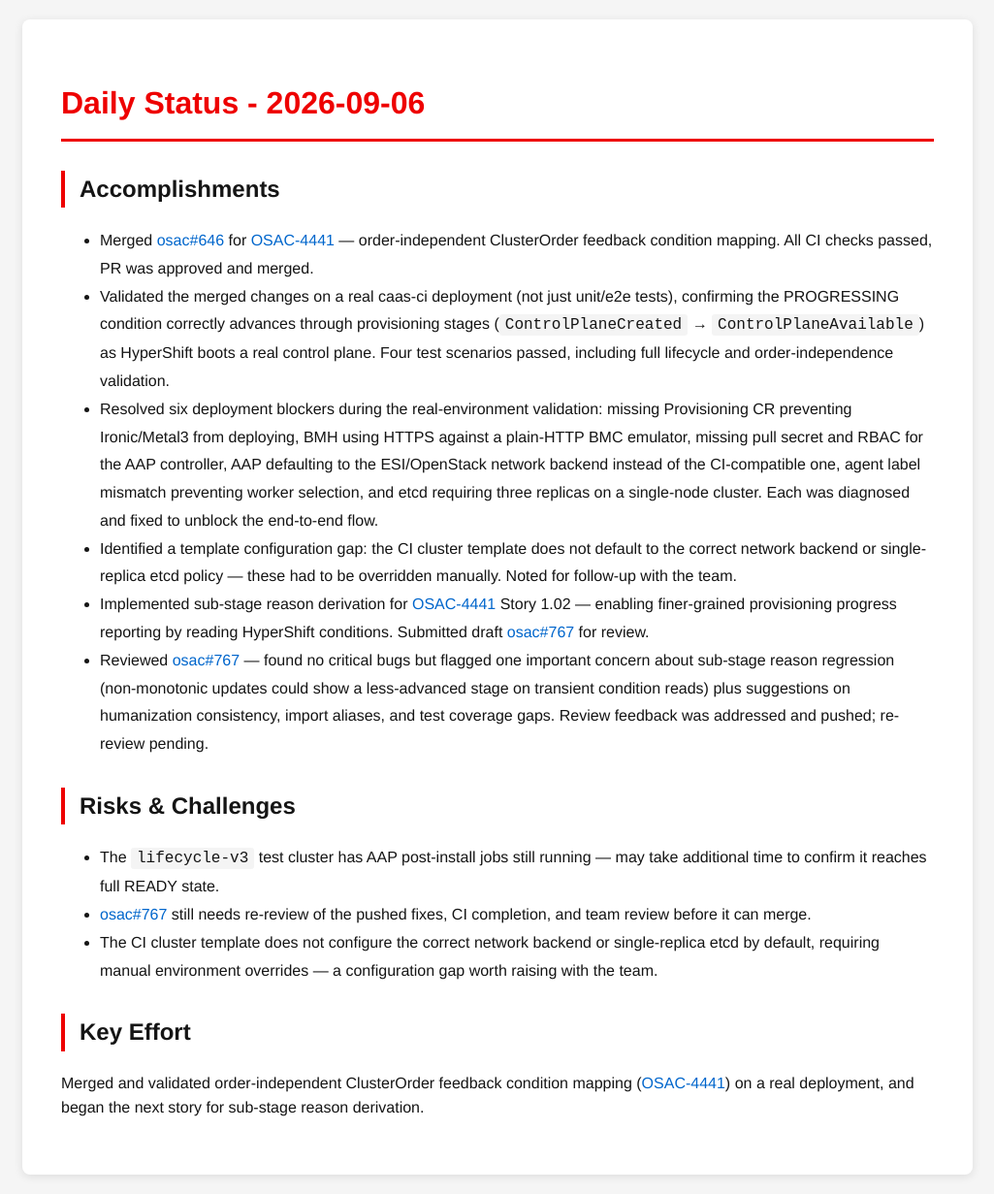
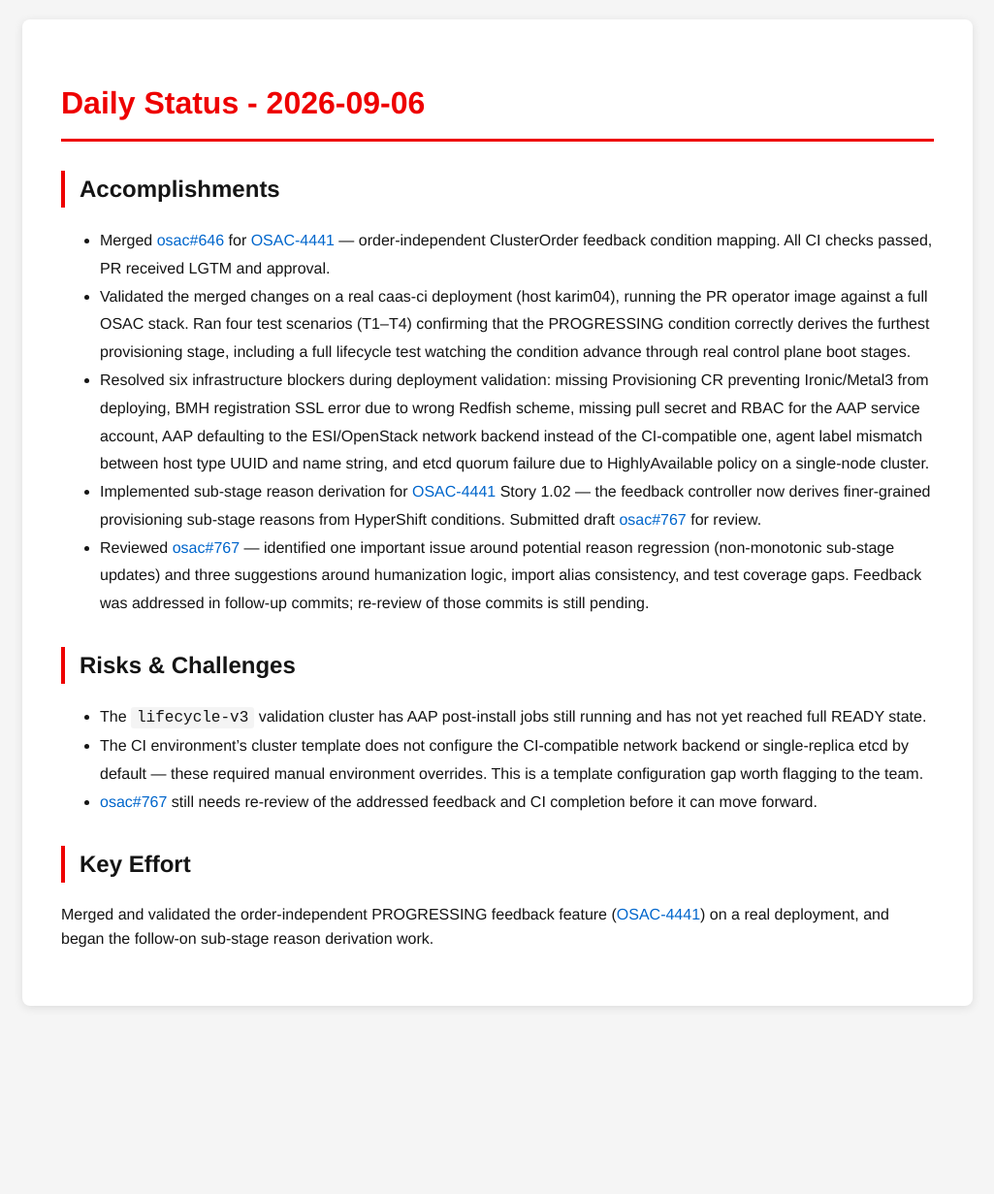
Before and after one commit to tzvatot/daily-status, a Jekyll site: the page built from 2026-09-06.md, in a window 1280 px wide. Shown: the whole page at 97% size, without its empty margins (127-1152 px from the left). Built offline with Jekyll 4.4.1, drawn with Linux system fonts in a browser that asks for light colours; after the commit the page ends 1057 px from its top, so only the background shows below that.

Commit message:
Daily status update - 2026-09-06

```diff
--- a/2026-09-06.md
+++ b/2026-09-06.md
@@ -8,19 +8,18 @@ date: 2026-09-06
 
 ## Accomplishments
 
-- Merged [osac#646](https://github.com/osac-project/osac/pull/646) for [OSAC-4441](https://redhat.atlassian.net/browse/OSAC-4441) — order-independent ClusterOrder feedback condition mapping. All CI checks passed, PR was approved and merged.
-- Validated the merged changes on a real caas-ci deployment (not just unit/e2e tests), confirming the PROGRESSING condition correctly advances through provisioning stages (`ControlPlaneCreated` → `ControlPlaneAvailable`) as HyperShift boots a real control plane. Four test scenarios passed, including full lifecycle and order-independence validation.
-- Resolved six deployment blockers during the real-environment validation: missing Provisioning CR preventing Ironic/Metal3 from deploying, BMH using HTTPS against a plain-HTTP BMC emulator, missing pull secret and RBAC for the AAP controller, AAP defaulting to the ESI/OpenStack network backend instead of the CI-compatible one, agent label mismatch preventing worker selection, and etcd requiring three replicas on a single-node cluster. Each was diagnosed and fixed to unblock the end-to-end flow.
-- Identified a template configuration gap: the CI cluster template does not default to the correct network backend or single-replica etcd policy — these had to be overridden manually. Noted for follow-up with the team.
-- Implemented sub-stage reason derivation for [OSAC-4441](https://redhat.atlassian.net/browse/OSAC-4441) Story 1.02 — enabling finer-grained provisioning progress reporting by reading HyperShift conditions. Submitted draft [osac#767](https://github.com/osac-project/osac/pull/767) for review.
-- Reviewed [osac#767](https://github.com/osac-project/osac/pull/767) — found no critical bugs but flagged one important concern about sub-stage reason regression (non-monotonic updates could show a less-advanced stage on transient condition reads) plus suggestions on humanization consistency, import aliases, and test coverage gaps. Review feedback was addressed and pushed; re-review pending.
+- Merged [osac#646](https://github.com/osac-project/osac/pull/646) for [OSAC-4441](https://redhat.atlassian.net/browse/OSAC-4441) — order-independent ClusterOrder feedback condition mapping. All CI checks passed, PR received LGTM and approval.
+- Validated the merged changes on a real caas-ci deployment (host karim04), running the PR operator image against a full OSAC stack. Ran four test scenarios (T1–T4) confirming that the PROGRESSING condition correctly derives the furthest provisioning stage, including a full lifecycle test watching the condition advance through real control plane boot stages.
+- Resolved six infrastructure blockers during deployment validation: missing Provisioning CR preventing Ironic/Metal3 from deploying, BMH registration SSL error due to wrong Redfish scheme, missing pull secret and RBAC for the AAP service account, AAP defaulting to the ESI/OpenStack network backend instead of the CI-compatible one, agent label mismatch between host type UUID and name string, and etcd quorum failure due to HighlyAvailable policy on a single-node cluster.
+- Implemented sub-stage reason derivation for [OSAC-4441](https://redhat.atlassian.net/browse/OSAC-4441) Story 1.02 — the feedback controller now derives finer-grained provisioning sub-stage reasons from HyperShift conditions. Submitted draft [osac#767](https://github.com/osac-project/osac/pull/767) for review.
+- Reviewed [osac#767](https://github.com/osac-project/osac/pull/767) — identified one important issue around potential reason regression (non-monotonic sub-stage updates) and three suggestions around humanization logic, import alias consistency, and test coverage gaps. Feedback was addressed in follow-up commits; re-review of those commits is still pending.
 
 ## Risks & Challenges
 
-- The `lifecycle-v3` test cluster has AAP post-install jobs still running — may take additional time to confirm it reaches full READY state.
-- [osac#767](https://github.com/osac-project/osac/pull/767) still needs re-review of the pushed fixes, CI completion, and team review before it can merge.
-- The CI cluster template does not configure the correct network backend or single-replica etcd by default, requiring manual environment overrides — a configuration gap worth raising with the team.
+- The `lifecycle-v3` validation cluster has AAP post-install jobs still running and has not yet reached full READY state.
+- The CI environment's cluster template does not configure the CI-compatible network backend or single-replica etcd by default — these required manual environment overrides. This is a template configuration gap worth flagging to the team.
+- [osac#767](https://github.com/osac-project/osac/pull/767) still needs re-review of the addressed feedback and CI completion before it can move forward.
 
 ## Key Effort
 
-Merged and validated order-independent ClusterOrder feedback condition mapping ([OSAC-4441](https://redhat.atlassian.net/browse/OSAC-4441)) on a real deployment, and began the next story for sub-stage reason derivation.
+Merged and validated the order-independent PROGRESSING feedback feature ([OSAC-4441](https://redhat.atlassian.net/browse/OSAC-4441)) on a real deployment, and began the follow-on sub-stage reason derivation work.
```
